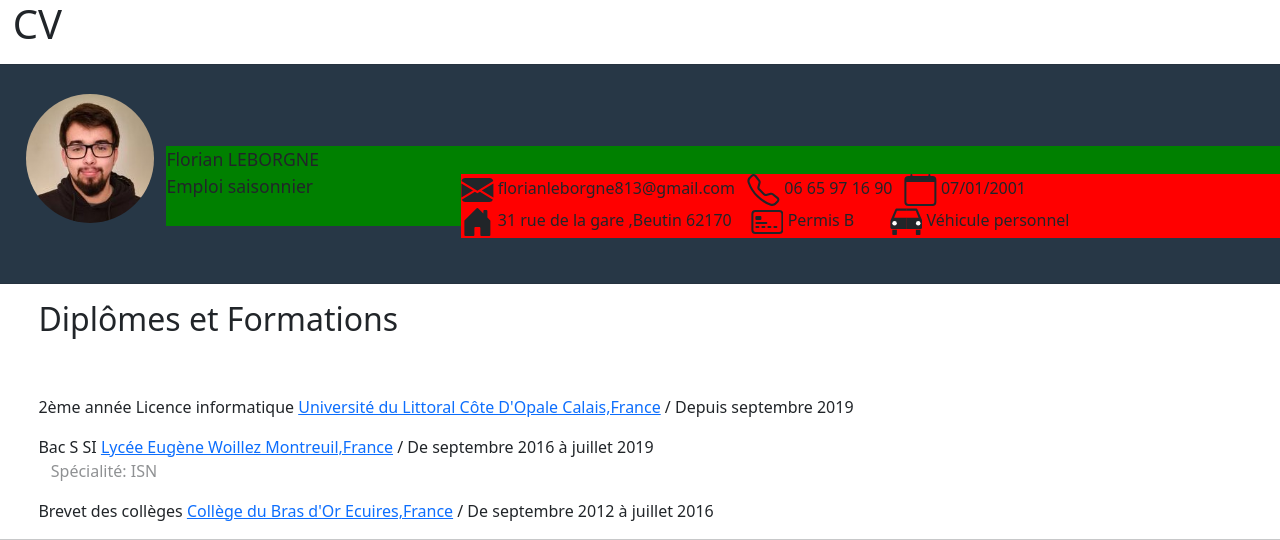
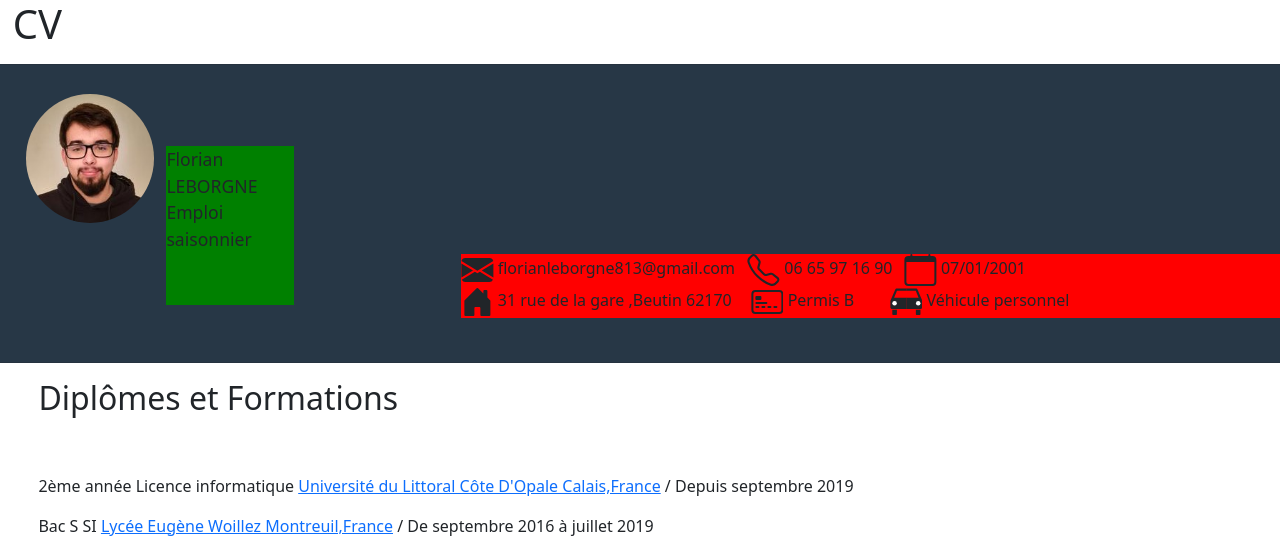
Before and after one commit to florian813/Cv, a PHP site: template src/view/modules/cv.php in a window 1280 px wide. Shown: the top 540 px of the page. Run offline with PHP 8.4, Linux system fonts and the light colour scheme; the template is opened without the code that fills it, so the values that code supplies are empty.

Commit message:
Update cv.php

```diff
--- a/src/view/modules/cv.php
+++ b/src/view/modules/cv.php
@@ -110,7 +110,7 @@ hr{width:device-width
 			<img id="myImg" src="./img/photo_cv2.jpg" class="rounded-circle" style="width: 100% ; margin-top:10% ;"></img>
 		</div>
 
-			<div style=" margin-top:-6%; margin-left:13%; font-size:110%;background:green;">
+			<div style=" margin-top:-6%; margin-left:13%; font-size:110%;background:green;width:10%;">
 			Florian LEBORGNE<br>
 			<span style="" >Emploi saisonnier</span><br>
 			<span style="opacity: 0;" >Emploi saisonnier</span>
```
